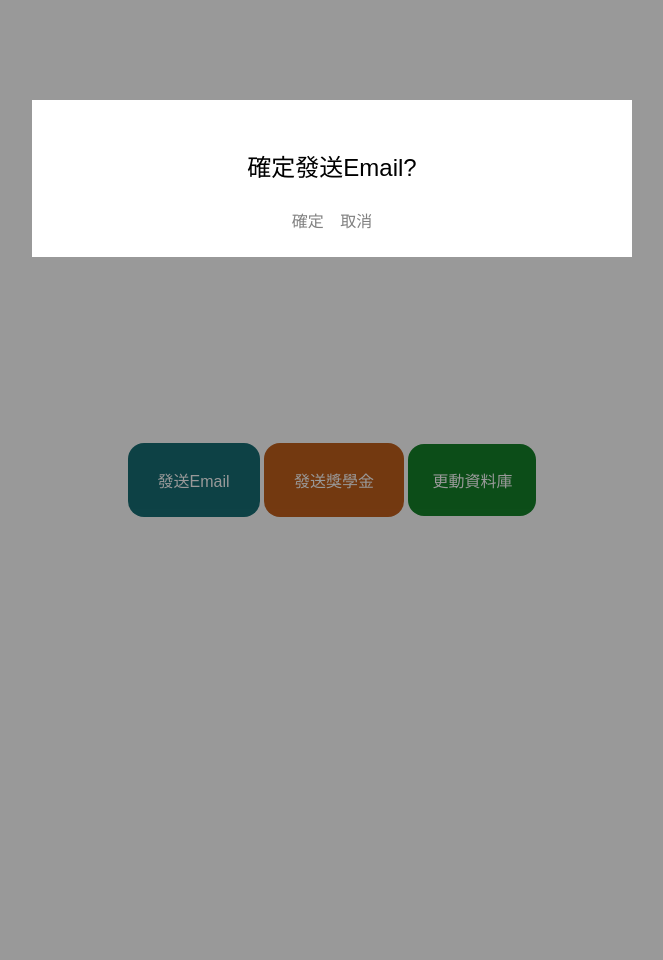
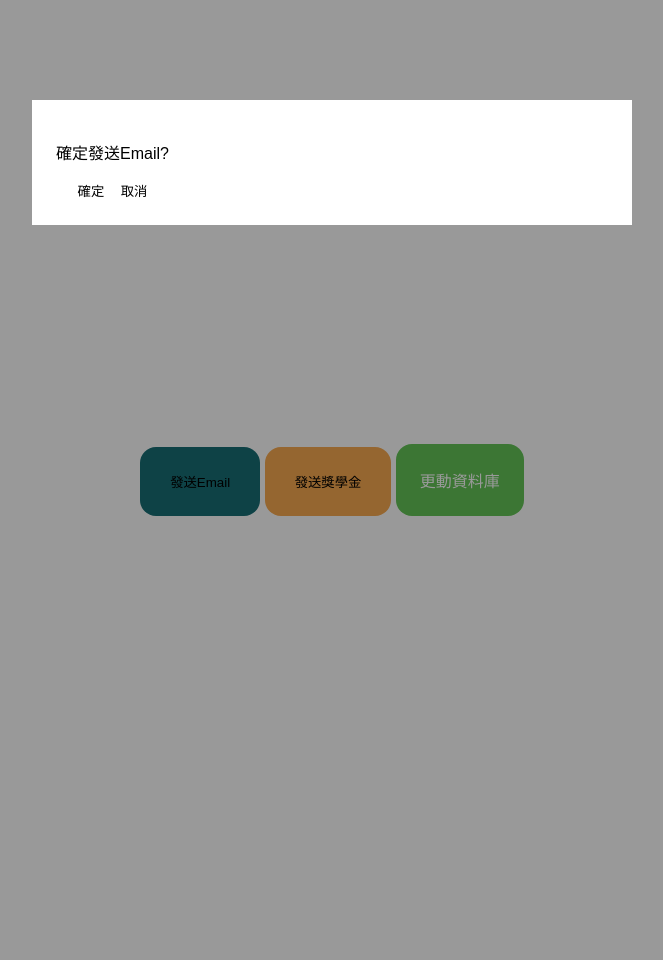
Before and after one commit to lewiechiu/2020SAD, a Django app: page /home/ in a window 1280 px wide, after a click on "發送Email". Shown: the whole page, without its empty margins (308-971 px from the left). Run offline with Django 3.2, Linux system fonts and the light colour scheme.

Commit message:
Revert "Homepage update (send email temporarily disabled)"
This reverts commit 864a33bf096dce9e73561ce8d2b1830830eef396.

```diff
--- a/SAD_final/FengCramSchool/views.py
+++ b/SAD_final/FengCramSchool/views.py
@@ -31,84 +31,80 @@ def homepage(request):
     return render(request, 'home.html')
 
 def send_video_URL(request):
-    if request.method == "GET":
-        # select當天video的資料
-        video_ = list(Video.objects.filter(
-            course_date=datetime.date(2020, 5, 17)).values())  # 這邊應該要是today
+    # select當天video的資料
+    video_ = list(Video.objects.filter(
+        course_date=datetime.date(2020, 5, 17)).values())  # 這邊應該要是today
 
-        # courseID X URL dictionary  這門課的影片連結
-        CID_URL = {}
-        for i in range(len(video_)):
-            if video_[i]["course_schedule_id"] not in CID_URL.keys():
-                CID_URL[video_[i]["course_schedule_id"]] = video_[i]["video_url"]
+    # courseID X URL dictionary  這門課的影片連結
+    CID_URL = {}
+    for i in range(len(video_)):
+        if video_[i]["course_schedule_id"] not in CID_URL.keys():
+            CID_URL[video_[i]["course_schedule_id"]] = video_[i]["video_url"]
 
-        # courseID X SID dictionary  上這門課的學生有哪些
-        CID_SID = {}
-        for i in CID_URL.keys():
-            CID_SID[i] = []
-            cids_sid = list(Tuition.objects.filter(course_schedule_id=i).values())
-            for j in range(len(cids_sid)):
-                CID_SID[i].append(cids_sid[j]["student_info_id"])
+    # courseID X SID dictionary  上這門課的學生有哪些
+    CID_SID = {}
+    for i in CID_URL.keys():
+        CID_SID[i] = []
+        cids_sid = list(Tuition.objects.filter(course_schedule_id=i).values())
+        for j in range(len(cids_sid)):
+            CID_SID[i].append(cids_sid[j]["student_info_id"])
 
-        # 今天有簽到的同學們
-        today_arrive = list(Attendance.objects.filter(
-            in_out="in", date_time__gt=datetime.date(2020, 5, 17)).values())  # 這邊應該要是today
-        today_arr_SID = []
-        for i in range(len(today_arrive)):
-            today_arr_SID.append(today_arrive[i]["student_info_id"])
+    # 今天有簽到的同學們
+    today_arrive = list(Attendance.objects.filter(
+        in_out="in", date_time__gt=datetime.date(2020, 5, 17)).values())  # 這邊應該要是today
+    today_arr_SID = []
+    for i in range(len(today_arrive)):
+        today_arr_SID.append(today_arrive[i]["student_info_id"])
 
-        #SID (課的ID,課的URL)
-        SID_URL = {}
-        for i in CID_SID.keys():
-            for j in CID_SID[i]:
-                if j not in today_arr_SID:
-                    if j not in SID_URL:
-                        SID_URL[j] = []
-                        SID_URL[j].append((i, CID_URL[i]))
-                    else:
-                        SID_URL[j].append((i, CID_URL[i]))
+    #SID (課的ID,課的URL)
+    SID_URL = {}
+    for i in CID_SID.keys():
+        for j in CID_SID[i]:
+            if j not in today_arr_SID:
+                if j not in SID_URL:
+                    SID_URL[j] = []
+                    SID_URL[j].append((i, CID_URL[i]))
+                else:
+                    SID_URL[j].append((i, CID_URL[i]))
 
-        send_to = []
-        for i in SID_URL.keys():
-            that_stu_email = list(StudentInfo.objects.filter(id=i).values())[
-                0]["email"]
-            that_stu_name = list(StudentInfo.objects.filter(id=i).values())[
-                0]["student_name"]
-            send_class = ""
-            for j in range(len(SID_URL[i])):
-                real_courseID = list(CourseSchedule.objects.filter(
-                    id=SID_URL[i][j][0]).values())[0]["courseID"]
+    send_to = []
+    for i in SID_URL.keys():
+        that_stu_email = list(StudentInfo.objects.filter(id=i).values())[
+            0]["email"]
+        that_stu_name = list(StudentInfo.objects.filter(id=i).values())[
+            0]["student_name"]
+        send_class = ""
+        for j in range(len(SID_URL[i])):
+            real_courseID = list(CourseSchedule.objects.filter(
+                id=SID_URL[i][j][0]).values())[0]["courseID"]
 
-                gmail_user = 'superandy0407@gmail.com'
-                gmail_password = 'superandy'  # your gmail password
+            gmail_user = 'superandy0407@gmail.com'
+            gmail_password = 'superandy'  # your gmail password
 
-                #msg = MIMEText(that_stu_name+'同學你好!\n今天你缺席了(課程ID:' +
-                #               real_courseID+')這門課\n補課影片連結：'+SID_URL[i][j][1]+'\n請及時補完^^')
-                #msg['Subject'] = '孔銘數學家教班補課連結'
-                #msg['From'] = gmail_user
-                #msg['To'] = that_stu_email
+            msg = MIMEText(that_stu_name+'同學你好!\n今天你缺席了(課程ID:' +
+                           real_courseID+')這門課\n補課影片連結：'+SID_URL[i][j][1]+'\n請及時補完^^')
+            msg['Subject'] = '孔銘數學家教班補課連結'
+            msg['From'] = gmail_user
+            msg['To'] = that_stu_email
 
-                #server = smtplib.SMTP_SSL('smtp.gmail.com', 465)
-                #server.ehlo()
-                #server.login(gmail_user, gmail_password)
-                #server.send_message(msg)
-                #server.quit()
-                send_class = send_class + " " + real_courseID
+            server = smtplib.SMTP_SSL('smtp.gmail.com', 465)
+            server.ehlo()
+            server.login(gmail_user, gmail_password)
+            server.send_message(msg)
+            server.quit()
+            send_class = send_class + " " + real_courseID
 
-    #             print('Email sent!')
-            send_to.append(that_stu_name + send_class + " " + that_stu_email)
-        print(send_to)
-        send_to = json.dumps(send_to)
-        return HttpResponse(send_to)
-    else:
-        print(request.body.decode('ascii').split(","))
-        # Modify the real database
-        return HttpResponse(request)
+#             print('Email sent!')
+        send_to.append(that_stu_name + send_class + " " + that_stu_email)
+    print(send_to)
+    data = {"show": send_to}
+    return render(request, 'sentEmail.html', data)
 
 
 @csrf_exempt
 def GetScholar(request):
     if request.method == "GET":
+
         school_record = SchoolRecord.objects.all()
         recipient = dict()
         for sr in school_record:
@@ -149,7 +145,6 @@ def GetScholar(request):
                             "amount" : int(receiver_.scholarship_payment)
                         }
                         recipient.setdefault(receiver_["name"], receiver_)
-
         print(recipient)
         recipient = json.dumps(recipient)
         return HttpResponse(recipient)
--- a/SAD_final/templates/home.html
+++ b/SAD_final/templates/home.html
@@ -13,10 +13,10 @@
 			<div class='container' style="background-color:rgb(23, 109, 116);">
 				<button onclick="document.getElementById('email').style.display='block'" class="button transparent">發送Email</button>
 			</div>
-			<div class='container' style="background-color:rgb(192, 95, 28);">
-				<button onclick="document.getElementById('scholar').style.display='block'" class="button transparent">發送獎學金</button>
+			<div class='container' style="background-color:rgb(247, 169, 79);">
+				<button onclick="document.getElementById('tuition').style.display='block'" class="button transparent">發送獎學金</button>
 			</div>
-			<div class='container' style="background-color:rgb(21, 129, 41);">
+			<div class='container' style="background-color:rgb(99, 196, 86);">
 				<a href="../admin">更動資料庫</a>
 			</div>
 		</div>
@@ -24,49 +24,23 @@
 		<div id="email" class="modal">
 		    <div class="modal-content">
 		    	<div class="container">
-			        <p style="font-size: 24px;">確定發送Email?</p>
-			        <button onclick="API_Email();this.style.display='none'" class="button" style="color:gray;">確定</button>
-		    		<button onclick="document.getElementById('email').style.display='none'" class="button" style="color:gray;">取消</button>
+			        <p>確定發送Email?</p>
+			        <button onclick="document.getElementById('email').style.display='none'" class="button">確定</button>
+		    		<button onclick="document.getElementById('email').style.display='none'" class="button">取消</button>
 		    	</div>
 		    </div>
 		</div>
 
-		<div id="scholar" class="modal">
+		<div id="tuition" class="modal">
 		    <div class="modal-content">
 		    	<div class="container">
-			        <p style="font-size: 24px;">確定發送獎學金?</p>
-			        <button onclick="API_Scholar();this.style.display='none'" class="button" style="color:gray;">確定</button>
-		    		<button onclick="document.getElementById('scholar').style.display='none'" class="button" style="color:gray;">取消</button>
+			        <p>確定發送獎學金?</p>
+			        <button onclick="document.getElementById('tuition').style.display='none'" class="button">確定</button>
+		    		<button onclick="document.getElementById('tuition').style.display='none'" class="button">取消</button>
 		    	</div>
 		    </div>
 		</div>
 	</body>
-
-	<script type="text/javascript">
-		function API_Email() {
-			var xhttp = new XMLHttpRequest();
-			xhttp.onreadystatechange = function() {
-				if (this.readyState == 4 && this.status == 200) {
-			    	document.getElementById("demo").innerHTML =
-			    	this.responseText;
-			    }
-			};
-			xhttp.open("GET", "xmlhttp_info.txt", true);
-			xhttp.send();
-		}
-
-		function API_Scholar() {
-			var xhttp = new XMLHttpRequest();
-			xhttp.onreadystatechange = function() {
-				if (this.readyState == 4 && this.status == 200) {
-			    	document.getElementById("demo").innerHTML =
-			    	this.responseText;
-			    }
-			};
-			xhttp.open("GET", "xmlhttp_info.txt", true);
-			xhttp.send();
-		}
-	</script>
 
 	<style>
 		html, body {
@@ -92,13 +66,6 @@
 		    cursor:pointer;
 		    overflow: hidden;
 		    outline:none;
-		    font-family: "Microsoft JhengHei", sans-serif;
-		    font-size: 16px;
-		    color: rgb(255, 255, 255);
-		}
-
-		.button:hover {
-			color: rgb(238, 108, 126);
 		}
 
 		.content {
@@ -108,7 +75,7 @@
 
 		.content a:link, a:visited {
 		    text-decoration: none;
-		    color: rgb(255, 255, 255);
+		    color: rgb(255, 255, 255)
 		}
 
 		.content a:hover, a:active {
@@ -120,7 +87,7 @@
 		    margin: auto;
 		    width: auto;
 		    padding: 1.5em 1.5em;
-		    align-content: center;
+		    text-align: center;
 		    border-radius: 1em;
 		    display: inline-block;
 		}
@@ -136,7 +103,7 @@
 			height:100%;
 			overflow:auto;
 			background-color:rgb(0,0,0);
-			background-color:rgba(0,0,0,0.4);
+			background-color:rgba(0,0,0,0.4)
 		}
 
 		.modal-content{
@@ -145,8 +112,7 @@
 			position:relative;
 			padding:0;
 			outline:0;
-			width:600px;
-			text-align:center;
+			width:600px
 		}
 	</style>
 </html>
```
